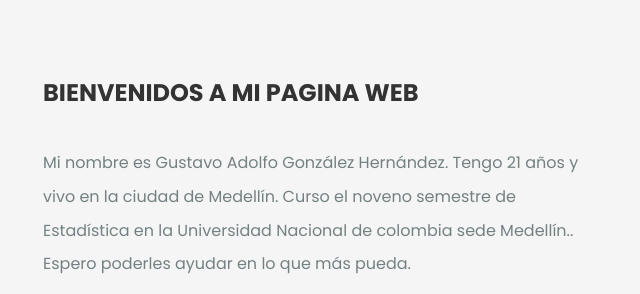
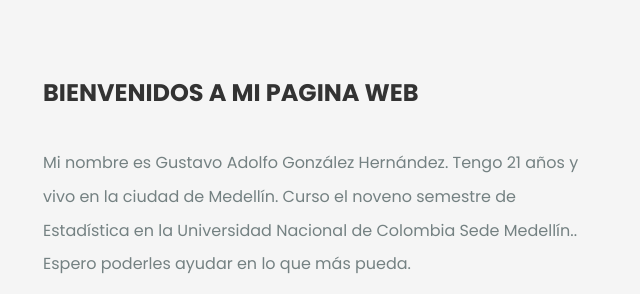
Before and after one commit to gustavogonzalez1996/GustavoG, a plain HTML site: page index.html in a window 1280 px wide. Shown: the part 870-1164 px from the top of the page, 612-1252 px from the left. Drawn offline with Linux system fonts and the light colour scheme.

Commit message:
Update index.html

```diff
--- a/index.html
+++ b/index.html
@@ -120,7 +120,7 @@
 									<h2 class="title__title">Bienvenidos a mi pagina Web</h2>
 								</div><!-- End / title -->
 
-								<p class="fz-16">Mi nombre es Gustavo Adolfo González Hernández. Tengo 21 años y vivo en la ciudad de Medellín. Curso el noveno semestre de Estadística en la Universidad Nacional de colombia sede Medellín.. Espero poderles ayudar en lo que más pueda. </p>
+								<p class="fz-16">Mi nombre es Gustavo Adolfo González Hernández. Tengo 21 años y vivo en la ciudad de Medellín. Curso el noveno semestre de Estadística en la Universidad Nacional de Colombia Sede Medellín.. Espero poderles ayudar en lo que más pueda. </p>
 								<p class="fz-16">Si tienen algun comentario o sugerencia adicional pueden dejar un mensaje en la parte de abajo. </p>
 							</div>
 						</div>
```
